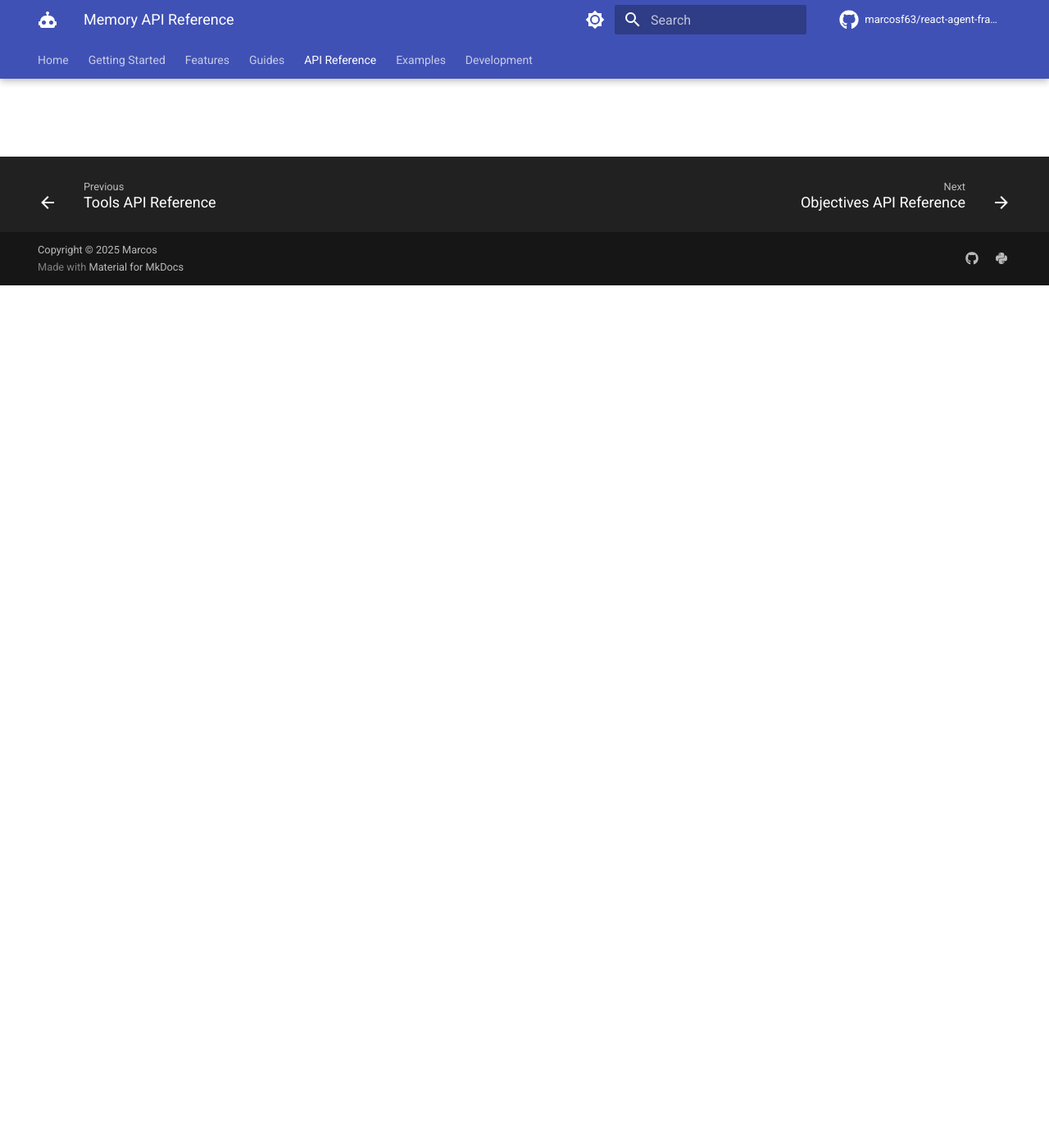
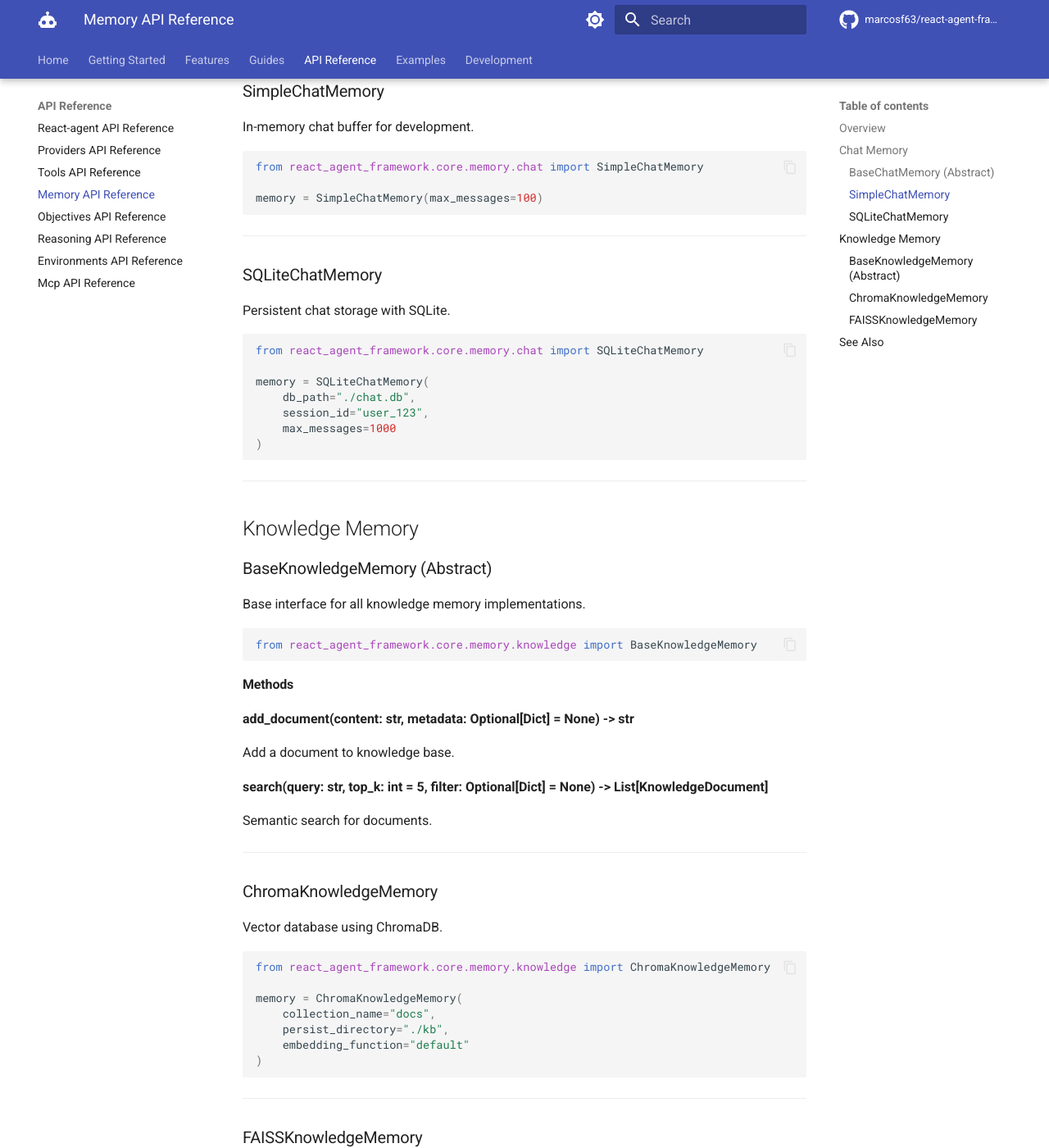
Before and after one commit to marcosf63/react-agent-framework, an MkDocs documentation site: the page built from docs/api-reference/memory.md, in a window 1280 px wide and 1400 px high, scrolled down 1052 px. Shown: the whole window at 82% size. Built offline with MkDocs 1.6.1 and Material for MkDocs 9.7.7, drawn with Linux system fonts in a browser that asks for light colours; comment, search, counter and statistics services are not loaded; the version menu is left out; some of the changed text lies outside the part shown.

Commit message:
docs: update Memory API reference and Getting Started for v0.10.0
Updates:
- Reescrito docs/api-reference/memory.md para v0.10.0
  - ChatMemory e KnowledgeMemory separados
  - API simplificada mas completa

- Atualizado docs/getting-started/quickstart.md
  - SimpleMemory -> SimpleChatMemory
  - memory= -> chat_memory=

- Atualizado docs/getting-started/first-agent.md
  - Imports atualizados para v0.10.0
  - Parâmetros de memória atualizados

Crítico: Getting Started agora usa API correta v0.10.0+

````diff
--- a/docs/api-reference/memory.md
+++ b/docs/api-reference/memory.md
@@ -1,5 +1,131 @@
 # Memory API Reference
 
-API documentation coming soon.
+Complete API reference for memory systems (v0.10.0+).
 
-See source code in `react_agent_framework/` for now.
+---
+
+## Overview
+
+Since v0.10.0, memory is split into two types:
+
+- **Chat Memory**: Sequential conversation history
+- **Knowledge Memory**: Semantic knowledge base (RAG)
+
+---
+
+## Chat Memory
+
+### BaseChatMemory (Abstract)
+
+Base interface for all chat memory implementations.
+
+```python
+from react_agent_framework.core.memory.chat import BaseChatMemory
+```
+
+#### Methods
+
+**add_message(content: str, role: str = "user", metadata: Optional[Dict] = None) -> None**
+
+Add a message to chat history.
+
+**get_history(max_messages: Optional[int] = None) -> List[ChatMessage]**
+
+Retrieve conversation history.
+
+**clear() -> None**
+
+Clear all chat history.
+
+**get_stats() -> Dict[str, Any]**
+
+Get memory statistics.
+
+---
+
+### SimpleChatMemory
+
+In-memory chat buffer for development.
+
+```python
+from react_agent_framework.core.memory.chat import SimpleChatMemory
+
+memory = SimpleChatMemory(max_messages=100)
+```
+
+---
+
+### SQLiteChatMemory
+
+Persistent chat storage with SQLite.
+
+```python
+from react_agent_framework.core.memory.chat import SQLiteChatMemory
+
+memory = SQLiteChatMemory(
+    db_path="./chat.db",
+    session_id="user_123",
+    max_messages=1000
+)
+```
+
+---
+
+## Knowledge Memory
+
+### BaseKnowledgeMemory (Abstract)
+
+Base interface for all knowledge memory implementations.
+
+```python
+from react_agent_framework.core.memory.knowledge import BaseKnowledgeMemory
+```
+
+#### Methods
+
+**add_document(content: str, metadata: Optional[Dict] = None) -> str**
+
+Add a document to knowledge base.
+
+**search(query: str, top_k: int = 5, filter: Optional[Dict] = None) -> List[KnowledgeDocument]**
+
+Semantic search for documents.
+
+---
+
+### ChromaKnowledgeMemory
+
+Vector database using ChromaDB.
+
+```python
+from react_agent_framework.core.memory.knowledge import ChromaKnowledgeMemory
+
+memory = ChromaKnowledgeMemory(
+    collection_name="docs",
+    persist_directory="./kb",
+    embedding_function="default"
+)
+```
+
+---
+
+### FAISSKnowledgeMemory
+
+High-performance vector search using FAISS.
+
+```python
+from react_agent_framework.core.memory.knowledge import FAISSKnowledgeMemory
+
+memory = FAISSKnowledgeMemory(
+    index_path="./faiss",
+    dimension=384,
+    index_type="Flat"
+)
+```
+
+---
+
+## See Also
+
+- [Memory Systems Feature Guide](../features/memory-systems.md)
+- [Memory Examples](../examples/memory-systems.md)
````
Also changed, not shown: docs/getting-started/first-agent.md (+2 -2 lines).
